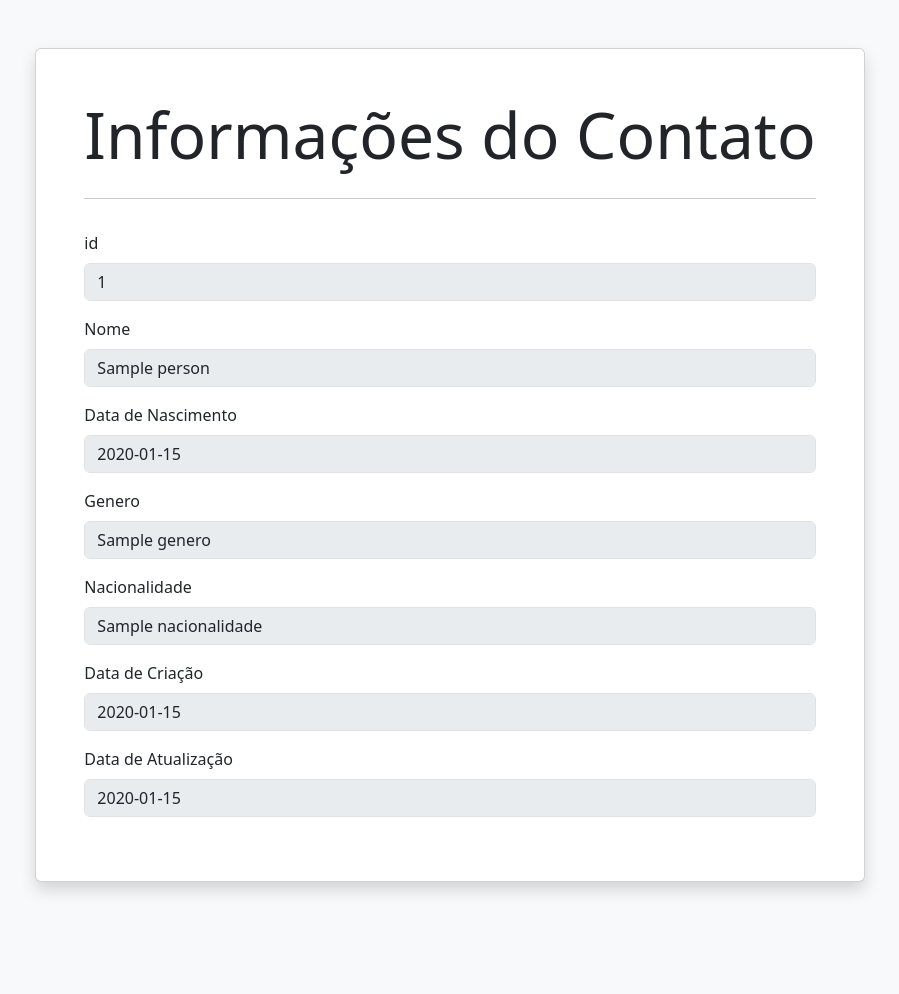
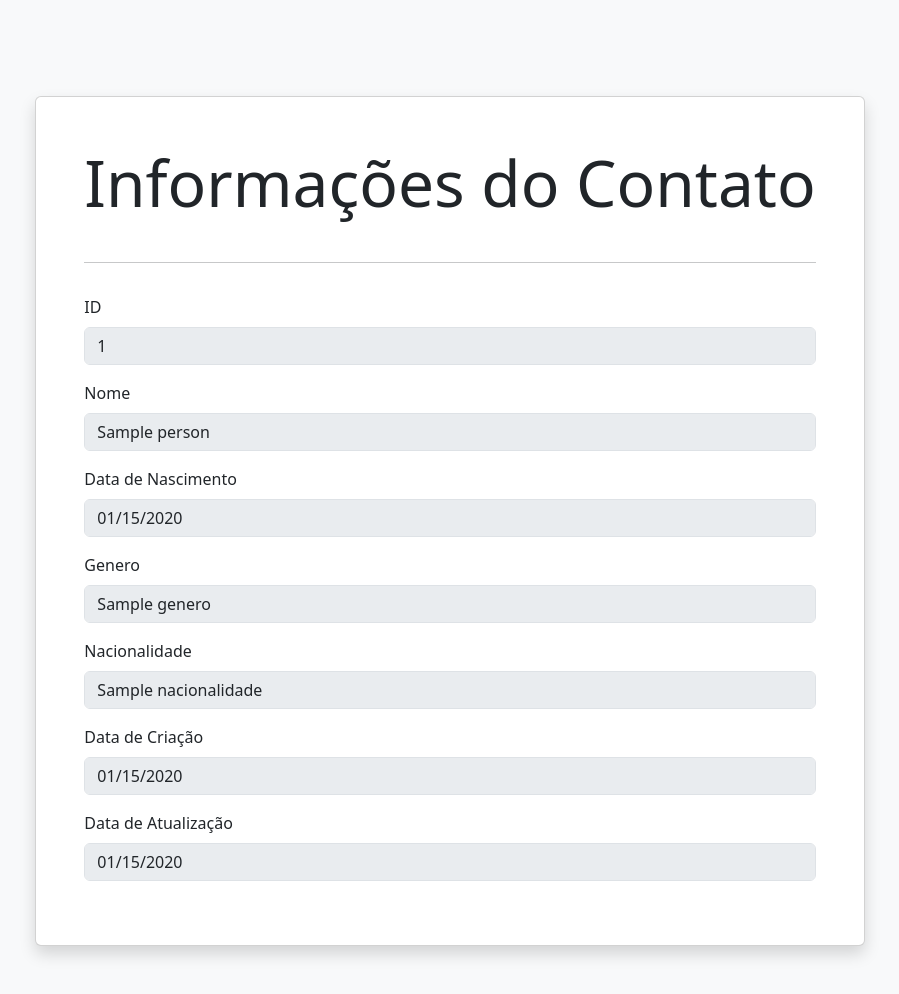
Before and after one commit to bhunao/contact_csv_parser, a FastAPI app: template web/templates/person_data.html in a window 1280 px wide. Shown: the part 56-1050 px from the top of the page, without its empty margins (190-1089 px from the left). Before the commit the page ends 949 px from the top, so only its background shows below. Run offline with FastAPI, Linux system fonts and the light colour scheme; the template is opened without the code that fills it: most values are stand-ins (such as "Sample title", 1, 10 or a date in 2020).

Commit message:
data field isntead o text

```diff
--- a/web/templates/person_data.html
+++ b/web/templates/person_data.html
@@ -1,39 +1,42 @@
 {% extends "base.html" %}
 {% block content %}
 
+  <div class="container mt-5">
+    </div>
+
   <div class="p-5 d-flex justify-content-center align-items-center">
     <div class="card shadow p-5">
-      <h1 class="display-3">Informações do Contato</h1>
+      <h2 class="mb-4 display-3">Informações do Contato</h2>
       <hr class="pb-3">
 
         <form>
             <div class="mb-3">
-          <label for="_id" class="form-label">id</label>
-          <input disabled class="form-control" type="text" id="_id" name="_id" value="{{ person.id.__str__() }}">
+                <label for="personId" class="form-label">ID</label>
+                <input type="text" class="form-control" id="personId" value="{{ person.id }}" disabled>
             </div>
             <div class="mb-3">
-          <label for="nome" class="form-label">Nome</label>
-          <input disabled class="form-control" type="text" id="nome" name="nome" value="{{ person.nome }}">
+                <label for="personName" class="form-label">Nome</label>
+                <input type="text" class="form-control" id="personName" value="{{ person.nome }}" disabled>
             </div>
             <div class="mb-3">
-          <label for="data_nascimento" class="form-label">Data de Nascimento</label>
-          <input disabled class="form-control" type="text" id="data_nascimento" name="data_nascimento" value="{{ person.data_nascimento.strftime('%d-%m-%Y') }}">
+                <label for="birthDate" class="form-label">Data de Nascimento</label>
+                <input type="date" class="form-control" id="birthDate" value="{{ person.data_nascimento.strftime('%Y-%m-%d') }}" disabled>
             </div>
             <div class="mb-3">
-          <label for="genero" class="form-label">Genero</label>
-          <input disabled class="form-control" type="text" id="genero" name="genero" value="{{ person.genero }}">
+                <label for="gender" class="form-label">Genero</label>
+                <input type="text" class="form-control" id="gender" value="{{ person.genero }}" disabled>
             </div>
             <div class="mb-3">
-          <label for="nacionalidade" class="form-label">Nacionalidade</label>
-          <input disabled class="form-control" type="text" id="nacionalidade" name="nacionalidade" value="{{ person.nacionalidade }}">
+                <label for="nationality" class="form-label">Nacionalidade</label>
+                <input type="text" class="form-control" id="nationality" value="{{ person.nacionalidade }}" disabled>
             </div>
             <div class="mb-3">
-          <label for="data_criacao" class="form-label">Data de Criação</label>
-          <input disabled class="form-control" type="text" id="data_criacao" name="data_criacao" value="{{ person.data_criacao.strftime('%d-%m-%Y') }}">
+                <label for="creationDate" class="form-label">Data de Criação</label>
+                <input type="date" class="form-control" id="creationDate" value="{{ person.data_criacao.strftime('%Y-%m-%d') }}" disabled>
             </div>
             <div class="mb-3">
-          <label for="data_atualizacao" class="form-label">Data de Atualização</label>
-          <input disabled class="form-control" type="text" id="data_atualizacao" name="data_atualizacao" value="{{ person.data_atualizacao.strftime('%d-%m-%Y') }}">
+                <label for="updateDate" class="form-label">Data de Atualização</label>
+                <input type="date" class="form-control" id="updateDate" value="{{ person.data_atualizacao.strftime('%Y-%m-%d') }}" disabled>
             </div>
         </form>
     </div>
```
Lines whose indentation alone changed are shown as unchanged.
